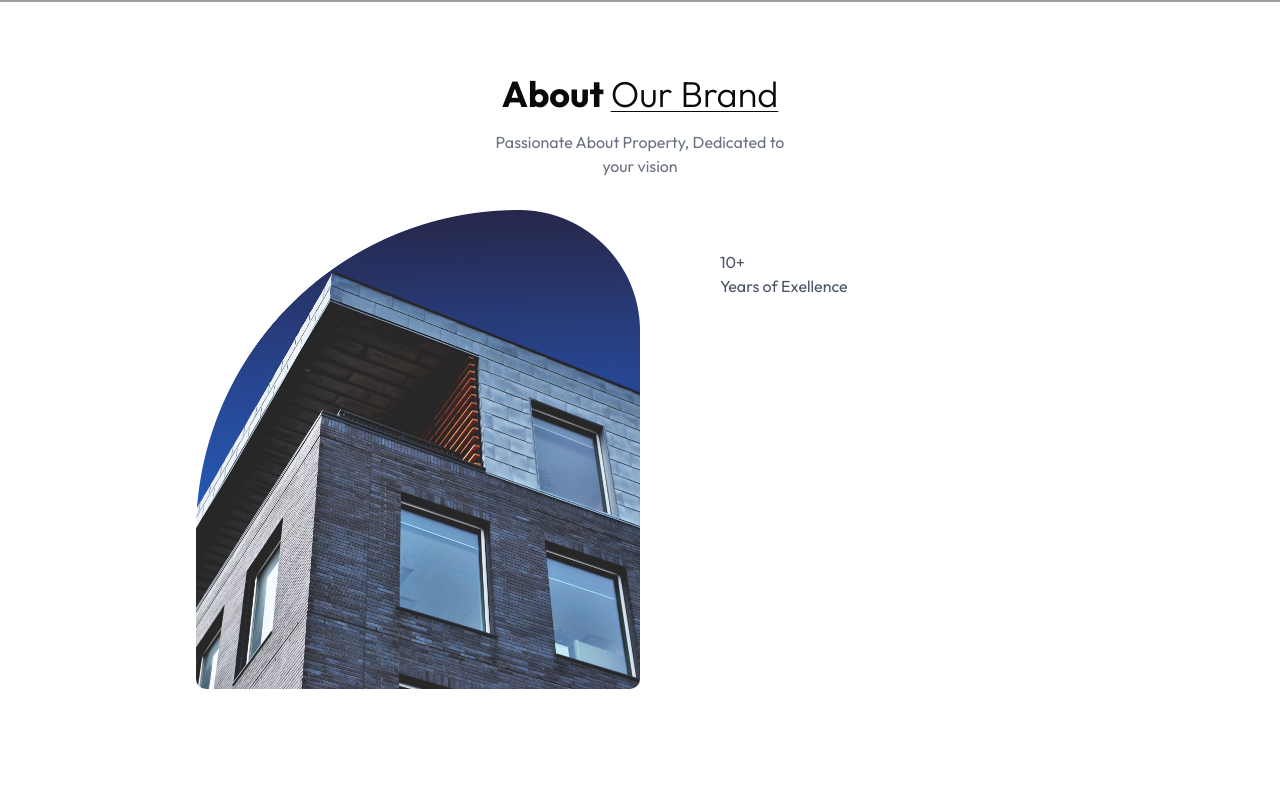
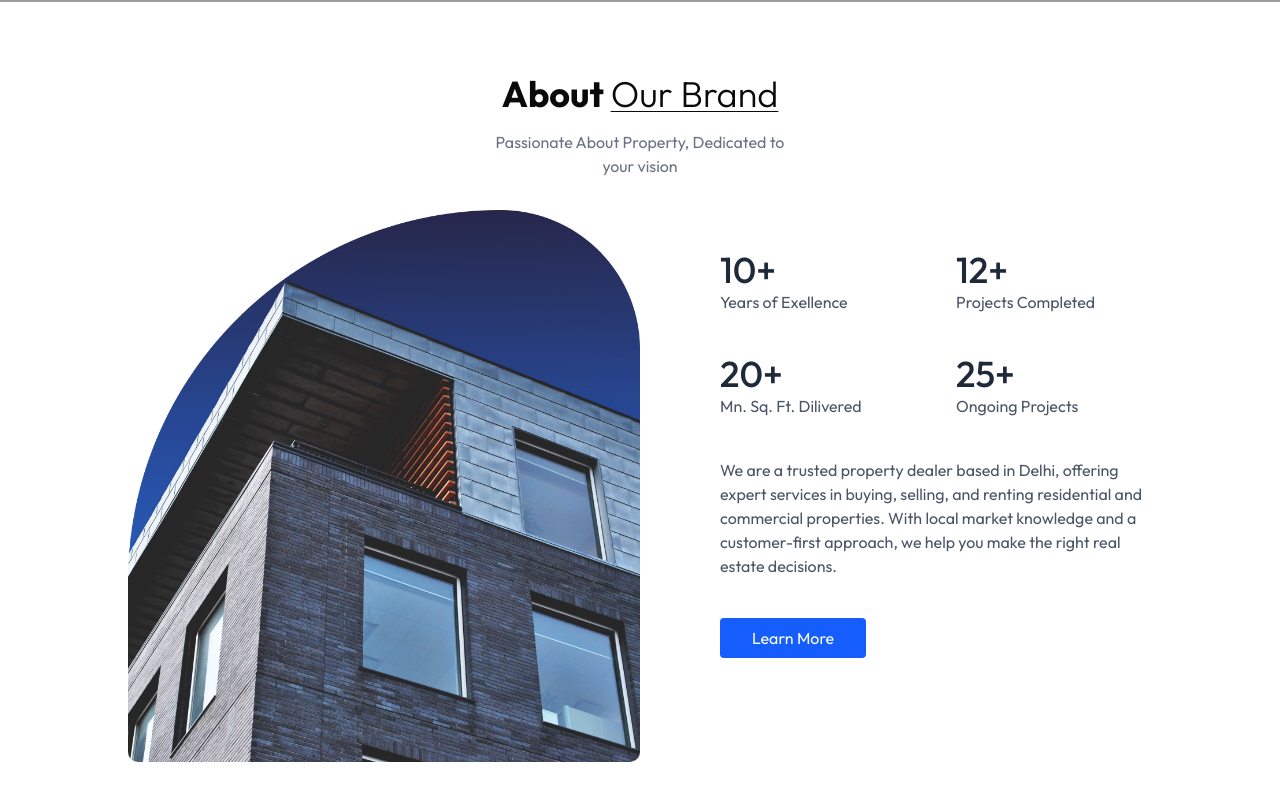
Before and after one commit to Sandorcleagne/realestate, a Next.js app: page / in a window 1280 px wide. Shown: the part 798-1598 px from the top of the page. Before the commit the page ends 1543 px from the top, so only its background shows below. Built offline with nearby package versions, Linux system fonts and the light colour scheme; grey boxes are pictures that could not be loaded.

Commit message:
about section dne

```diff
--- a/src/components/About.jsx
+++ b/src/components/About.jsx
@@ -27,10 +27,31 @@ const About = () => {
         <div className="flex flex-col items-center md:items-start mt-10 text-gray-600 ">
           <div className="grid grid-cols-2  gap-6 md:gap-10 w-full 2xl:pr-28">
             <div>
-              <p>10+</p>
+              <p className="text-4xl font-medium text-gray-800">10+</p>
               <p>Years of Exellence</p>
             </div>
+            <div>
+              <p className="text-4xl font-medium text-gray-800">12+</p>
+              <p>Projects Completed</p>
+            </div>
+            <div>
+              <p className="text-4xl font-medium text-gray-800">20+</p>
+              <p>Mn. Sq. Ft. Dilivered</p>
+            </div>
+            <div>
+              <p className="text-4xl font-medium text-gray-800">25+</p>
+              <p>Ongoing Projects</p>
+            </div>
           </div>
+          <p className="my-10 max-w-lg">
+            We are a trusted property dealer based in Delhi, offering expert
+            services in buying, selling, and renting residential and commercial
+            properties. With local market knowledge and a customer-first
+            approach, we help you make the right real estate decisions.
+          </p>
+          <button className="bg-blue-600 text-white px-8 py-2 rounded">
+            Learn More
+          </button>
         </div>
       </div>
     </div>
--- a/src/components/Navbar.jsx
+++ b/src/components/Navbar.jsx
@@ -1,5 +1,5 @@
 "use client";
-import React, { useState } from "react";
+import React, { useEffect, useState } from "react";
 import { Phone, Logs } from "lucide-react";
 import Hero from "./Hero";
 import Link from "next/link";
@@ -8,12 +8,25 @@ import { navbarItems } from "@/lib/contants";
 
 const Navbar = () => {
   const [open, setOpen] = React.useState(false);
+  const [scrolled, setScrolled] = useState(false);
   const handleClickOpen = () => {
     setOpen(true);
   };
+  useEffect(() => {
+    const handleScroll = () => {
+      setScrolled(window.scrollY > 10);
+    };
+
+    window.addEventListener("scroll", handleScroll);
+    return () => window.removeEventListener("scroll", handleScroll);
+  }, []);
   return (
     <React.Fragment>
-      <div className="fixed top-0 left-0 w-full z-50  backdrop-blur-sm">
+      <div
+        className={`fixed top-0 left-0 w-full z-50 backdrop-blur-sm transition-colors duration-300 ${
+          scrolled ? "bg-black/50 shadow-md" : "bg-transparent"
+        }`}
+      >
         <div className="container mx-auto flex justify-between items-center py-2 px-6 md:px-4 lg:px-32 bg-transparent">
           <Link href="/" className="!no-underline">
             <p className="text-white font-bold uppercase leading-1">
```
